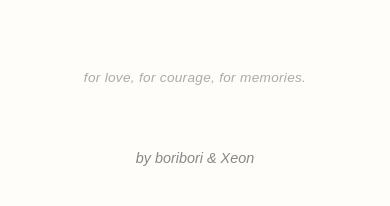
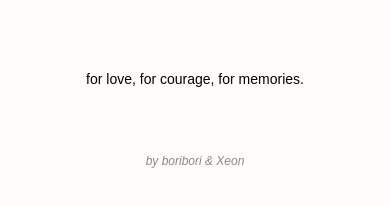
Before and after one commit to xeon-243859/ppongtok-app, a React (Vite) app: page / in a window 390 px wide. Shown: the part 704-910 px from the top of the page. Built offline with nearby package versions, Linux system fonts and the light colour scheme.

Commit message:
Fix: Adjust bottom slogan and credit position for mobile view

```diff
--- a/src/pages/IntroPage.css
+++ b/src/pages/IntroPage.css
@@ -81,21 +81,19 @@
 }
 
 .app-slogan {
-  margin-top: 1.5rem; /* 📌 버튼과의 여백 확보 */
-  font-size: 0.85rem;
-  color: #aaa;
+  margin-top: 16px; /* 너무 크면 줄이기 */
   text-align: center;
-  font-style: italic;
-  letter-spacing: 0.3px;
+  font-size: 14px;
 }
 
 .app-credit {
-  margin-top: 0.3rem;  /* 📌 위 슬로건과 적당히 붙이기 */
-  font-size: 0.9rem;
+  margin-top: 4px; /* 필요시 조절 */
+  text-align: center;
+  font-size: 12px;
   color: #888;
-  text-align: center;
-  font-style: italic;
 }
+
+
 
 .philosophy-quote {
   margin-top: 1.2rem;
```
